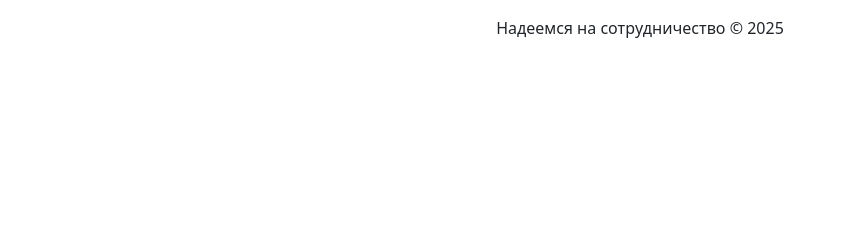
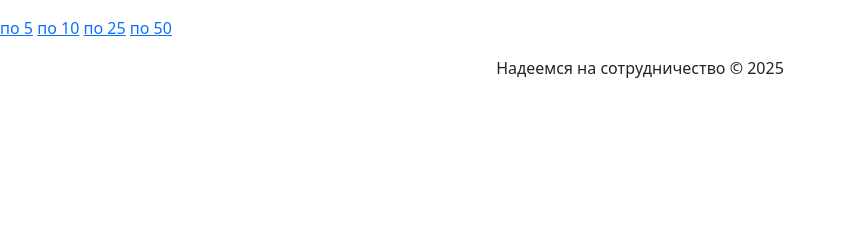
Before and after one commit to justined2501/DjangoProject, a Django app: page /auto/ in a window 1280 px wide. Shown: the part 518-758 px from the top of the page, without its empty margins (0-845 px from the left). Run offline with Django 5.2, Linux system fonts and the light colour scheme; data that the repository does not hold is empty; some libraries are stand-ins or nearby versions.

Commit message:
add_quantity_per_page

```diff
--- a/auto/views.py
+++ b/auto/views.py
@@ -12,3 +12,6 @@ class AutoListView(ListView):
     def get_context_data(self, **kwargs):
         context = super().get_context_data(**kwargs)
         return context
+
+    def get_paginate_by(self, queryset):
+        return self.request.GET.get('per_page', 4)
--- a/templates/auto/list.html
+++ b/templates/auto/list.html
@@ -29,5 +29,13 @@
         </tbody>
     </table>
 
-    {% bootstrap_pagination page_obj pages_to_show=2 %}
+{% with request.GET.per_page|default:"" as per_page %}
+  {% bootstrap_pagination page_obj extra="per_page="|add:per_page %}
+{% endwith %}
+    <a href="?per_page=5">по 5</a>
+    <a href="?per_page=10">по 10</a>
+    <a href="?per_page=25">по 25</a>
+    <a href="?per_page=50">по 50</a>
+
+
 {% endblock %}
```
